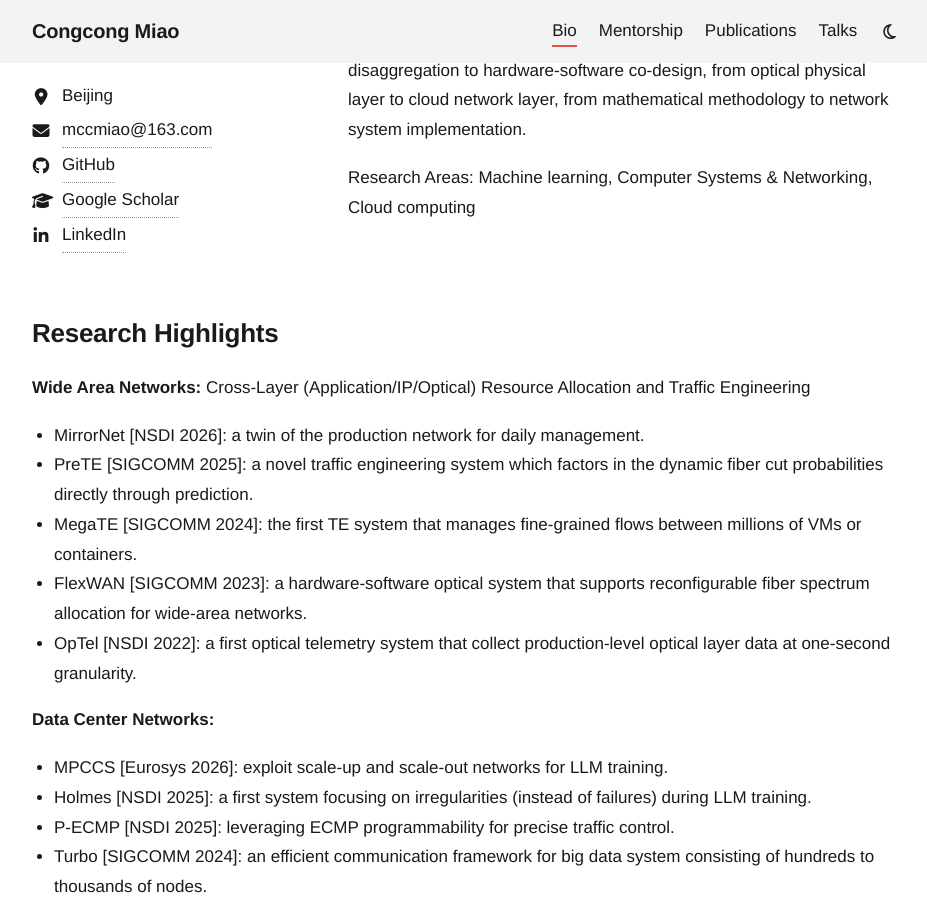
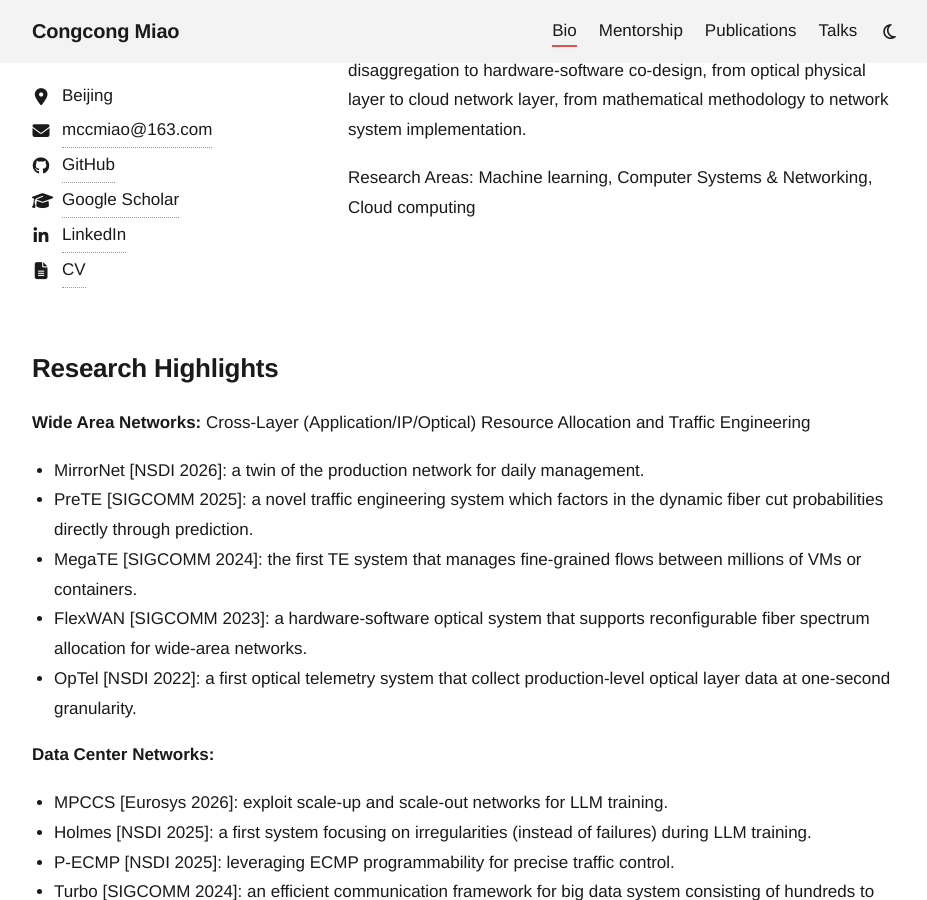
Before and after one commit to siruiZ02/siruiZ02.github.io, a Jekyll site: the page built from index.md, in a window 1280 px wide and 900 px high, scrolled down 344 px. Shown: the whole window, without its empty margins (174-1101 px from the left). Built offline with Jekyll 4.4.1, drawn with Linux system fonts in a browser that asks for light colours.

Commit message:
Add CV link to configuration

```diff
--- a/_config.yml
+++ b/_config.yml
@@ -34,6 +34,9 @@ contact:
   - icon: fa-brands fa-linkedin-in
     text: LinkedIn
     url: https://www.linkedin.com/in/congcong-miao-0a7979109/
+  - icon: fa-solid fa-file-lines
+    text: CV
+    url: /assets/pdf/CV_MCC.pdf
 
 
 # ---------------- 顶部导航栏 ----------------
```
